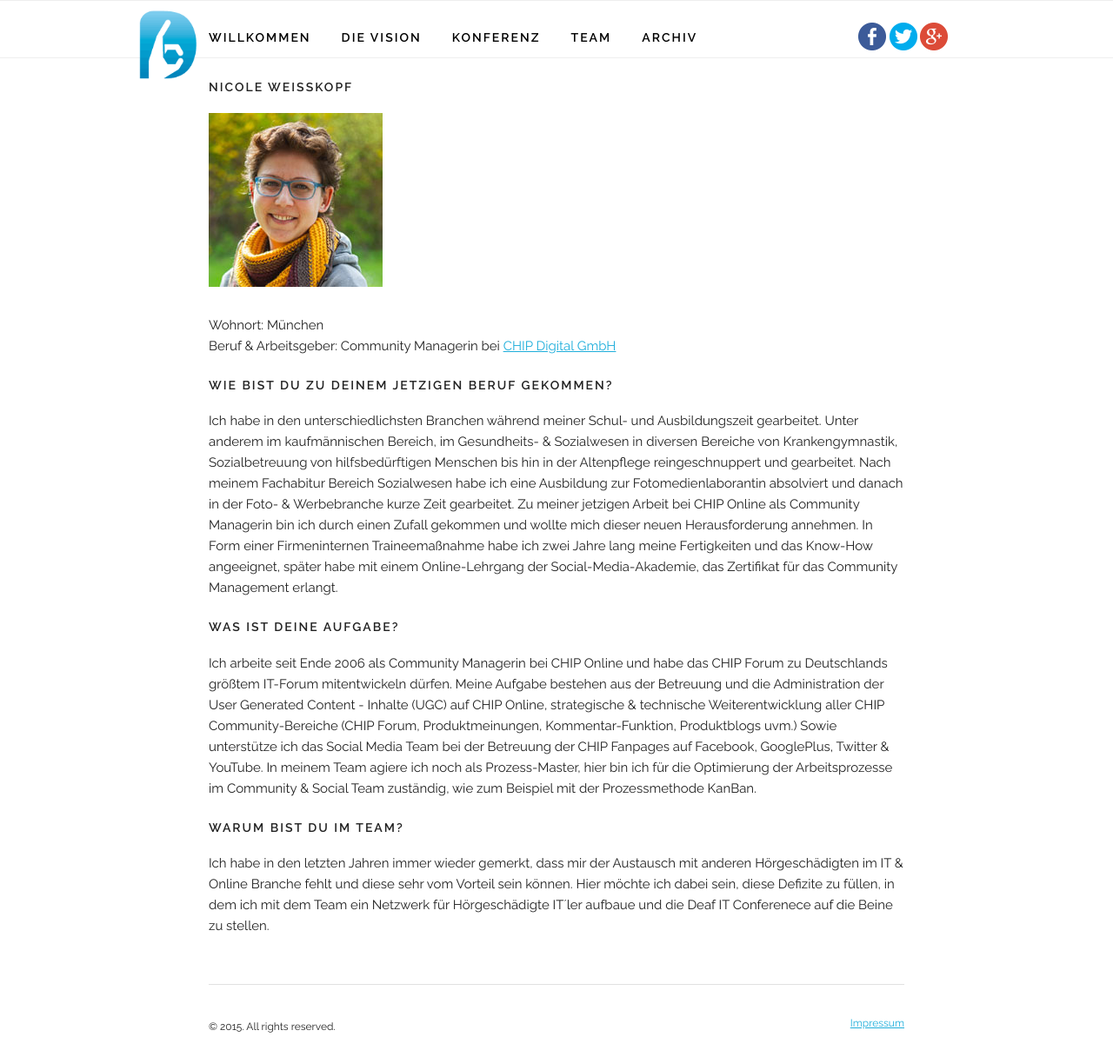
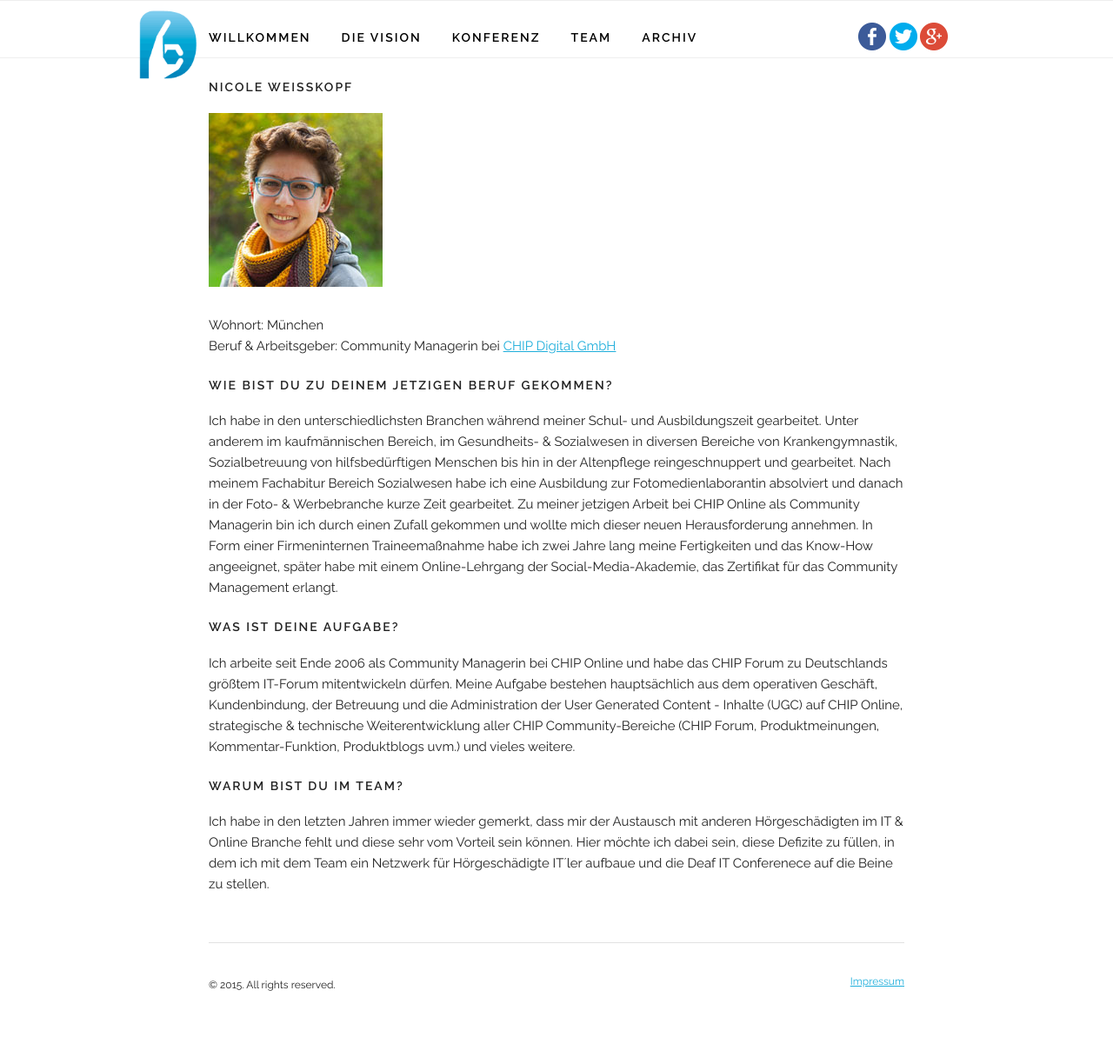
Before and after one commit to NickelPic/deafit.github.io, a Jekyll site: the page built from team/nicole-weisskopf.md, in a window 1280 px wide and 1216 px high. Shown: the whole window at 87% size. Built offline with Jekyll 4.4.1, drawn with Linux system fonts in a browser that asks for light colours; nearby versions of some CDN libraries.

Commit message:
Update nicole-weisskopf.md

```diff
--- a/team/nicole-weisskopf.md
+++ b/team/nicole-weisskopf.md
@@ -15,7 +15,7 @@ Ich habe in den unterschiedlichsten Branchen während meiner Schul- und Ausbildu
 
 ## Was ist deine Aufgabe?
 
-Ich arbeite seit Ende 2006 als Community Managerin bei CHIP Online und habe das CHIP Forum zu Deutschlands größtem IT-Forum mitentwickeln dürfen. Meine Aufgabe bestehen aus der Betreuung und die Administration der User Generated Content - Inhalte (UGC) auf CHIP Online, strategische & technische Weiterentwicklung aller CHIP Community-Bereiche (CHIP Forum, Produktmeinungen, Kommentar-Funktion, Produktblogs uvm.) Sowie unterstütze ich das Social Media Team bei der Betreuung der CHIP Fanpages auf Facebook, GooglePlus, Twitter & YouTube. In meinem Team agiere ich noch als Prozess-Master, hier bin ich für die Optimierung der Arbeitsprozesse im Community & Social Team zuständig, wie zum Beispiel mit der Prozessmethode KanBan.
+Ich arbeite seit Ende 2006 als Community Managerin bei CHIP Online und habe das CHIP Forum zu Deutschlands größtem IT-Forum mitentwickeln dürfen. Meine Aufgabe bestehen hauptsächlich aus dem operativen Geschäft, Kundenbindung, der Betreuung und die Administration der User Generated Content - Inhalte (UGC) auf CHIP Online, strategische & technische Weiterentwicklung aller CHIP Community-Bereiche (CHIP Forum, Produktmeinungen, Kommentar-Funktion, Produktblogs uvm.) und vieles weitere.
 
 ## Warum bist du im Team?
 
```
